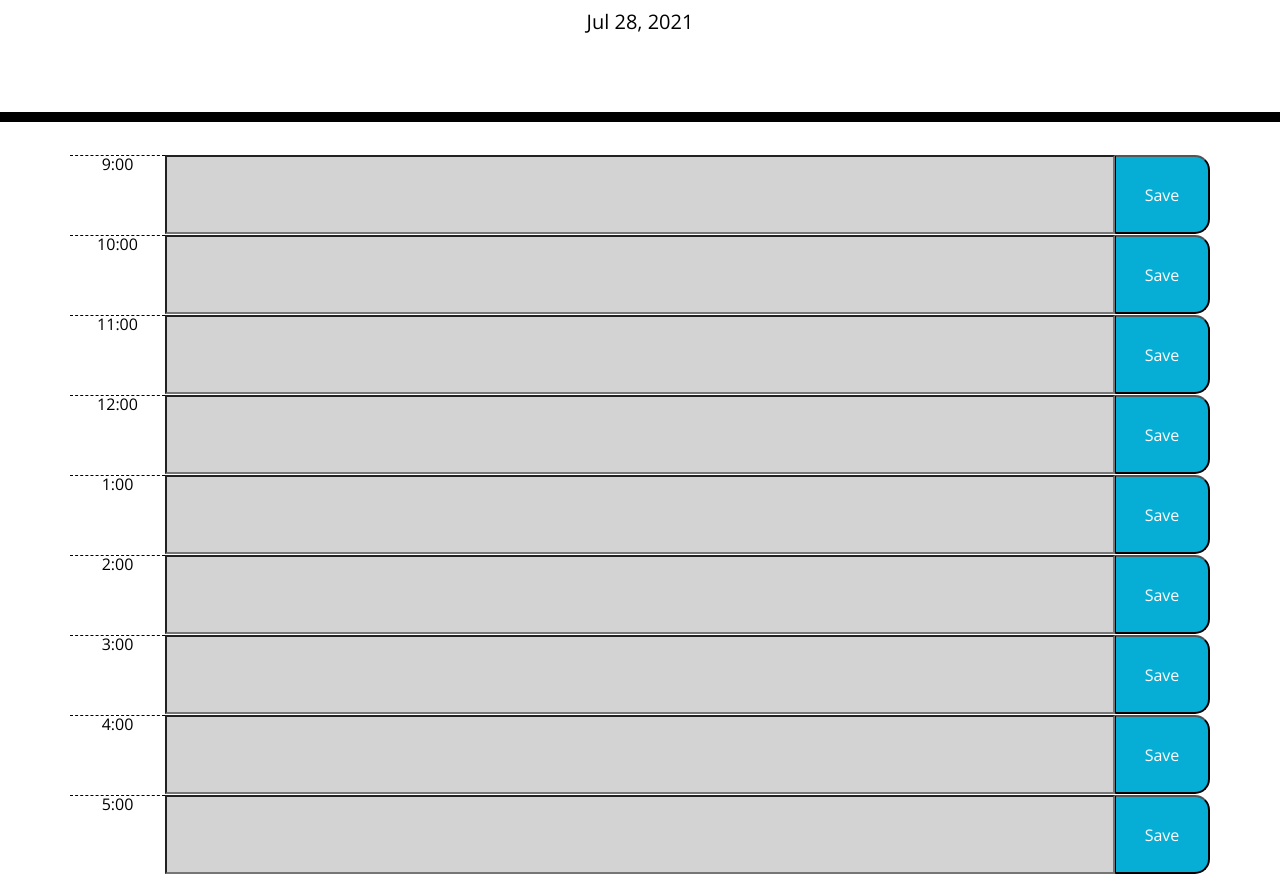
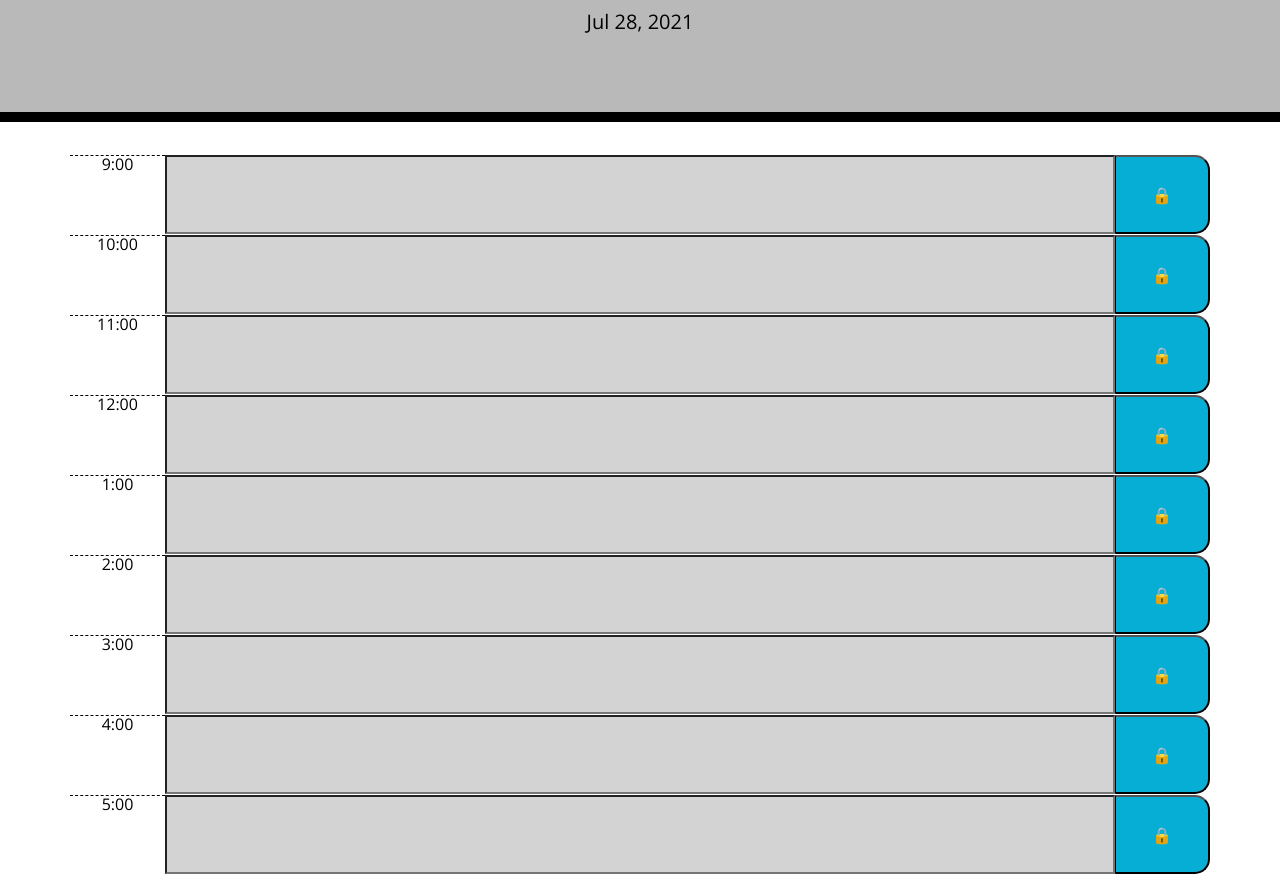
Before and after one commit to ShyFidelity/a-simple-calendar, a plain HTML site: page index.html in a window 1280 px wide. Shown: the part 182-1056 px from the top of the page. Drawn offline with nearby package versions, Linux system fonts and the light colour scheme.

Commit message:
updated readme

```diff
--- a/assets/css/style.css
+++ b/assets/css/style.css
@@ -2,6 +2,7 @@ body {
     font-family: 'Open Sans', sans-serif;
     font-size: 16px;
     line-height: 1;
+
   }
 
   textarea {
@@ -17,6 +18,7 @@ body {
     text-align: center;
     background-color: transparent;
     color: black;
+    background: #b9b9b9;
     border-radius: 0;
     border-bottom: 10px solid black;
   }
--- a/index.html
+++ b/index.html
@@ -41,63 +41,63 @@
     <div id="9" class="row time-block">
       <span class="col-1 hour">9:00</span>
       <input type="text" name="user-input" class="col-10 description">
-      <button class="col-1 saveBtn">Save</button>
+      <button class="col-1 saveBtn">&#128274;</button>
     </div>
   </form>
   <form id = "task-form">
     <div id="10" class="row time-block">
       <span class="col-1 hour">10:00</span>
       <input type="text" name="user-input" class="col-10 description">
-      <button class="col-1 saveBtn">Save</button>
+      <button class="col-1 saveBtn">&#128274;</button>
     </div>
   </form>
   <form id = "task-form">
     <div id="11" class="row time-block">
       <span class="col-1 hour">11:00</span>
       <input type="text" name="user-input" class="col-10 description">
-      <button class="col-1 saveBtn">Save</button>
+      <button class="col-1 saveBtn">&#128274;</button>
     </div>
   </form>
   <form id = "task-form">
     <div id="12" class="row time-block">
       <span class="col-1 hour">12:00</span>
       <input type="text" name="user-input" class=" col-10 description">
-      <button class="col-1 saveBtn">Save</button>
+      <button class="col-1 saveBtn">&#128274;</button>
     </div>
   </form>
   <form id = "task-form">
     <div id="13" class="row time-block">
       <span class="col-1 hour">1:00</span>
       <input type="text" name="user-input" class=" col-10 description">
-      <button class="col-1 saveBtn">Save</button>
+      <button class="col-1 saveBtn">&#128274;</button>
     </div>
   </form>
   <form id = "task-form">
     <div id="14" class="row time-block">
       <span class="col-1 hour">2:00</span>
       <input type="text" name="user-input" class=" col-10 description">
-      <button class="col-1 saveBtn">Save</button>
+      <button class="col-1 saveBtn">&#128274;</button>
     </div>
   </form>
   <form id = "task-form">
     <div id="15" class="row time-block">
       <span class="col-1 hour">3:00</span>
       <input type="text" name="user-input" class=" col-10 description">
-      <button class="col-1 saveBtn">Save</button>
+      <button class="col-1 saveBtn">&#128274;</button>
     </div>
   </form>
   <form id = "task-form">
     <div id="16" class="row time-block">
       <span class="col-1 hour">4:00</span>
       <input type="text" name="user-input" class=" col-10 description">
-      <button class="col-1 saveBtn">Save</button>
+      <button class="col-1 saveBtn">&#128274;</button>
     </div>
   </form>
   <form id = "task-form">
     <div id="17" class="row time-block">
       <span class="col-1 hour">5:00</span>
       <input type="text" name="user-input" class=" col-10 description">
-      <button class="col-1 saveBtn">Save</button>
+      <button class="col-1 saveBtn">&#128274;</button>
     </div>
   </form>
 
```
Also changed, not shown: assets/script/script.js (+5 -5 lines), assets/images/simplecalSS.png (added), 3 other files.
